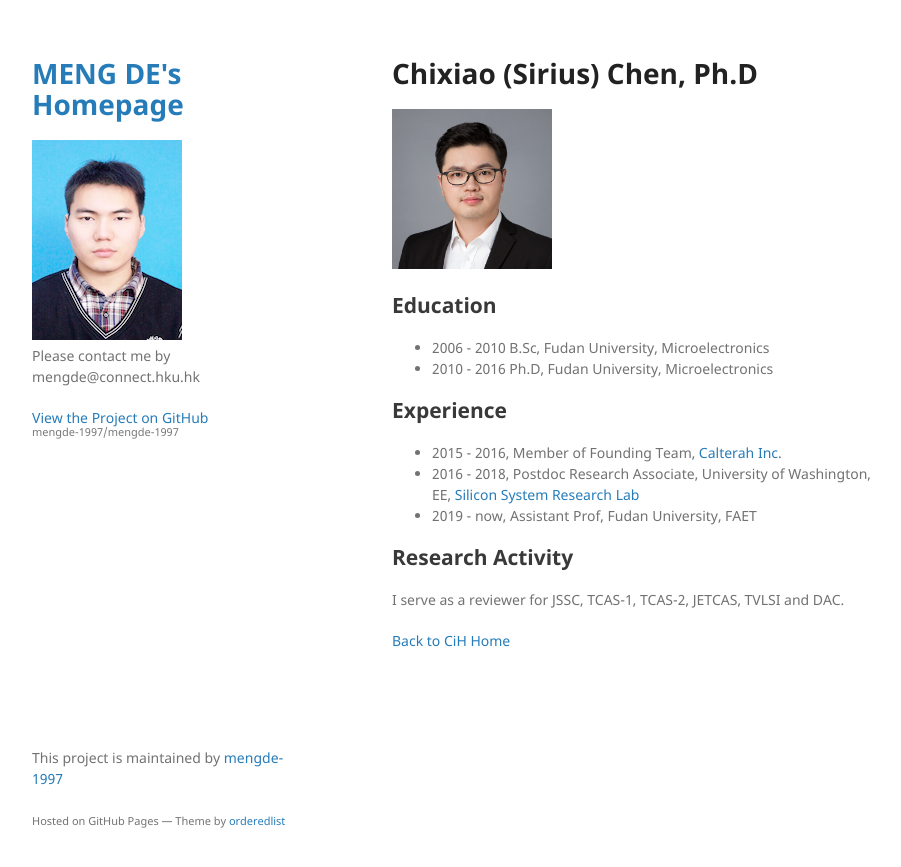
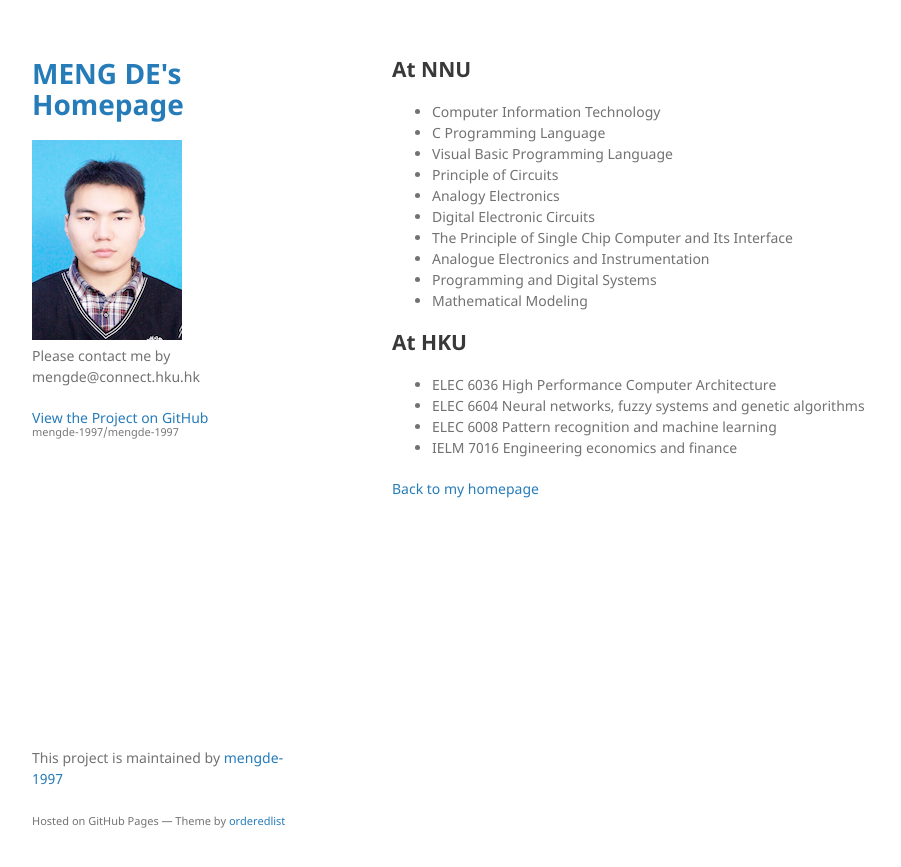
Before and after one commit to mengde-1997/mengde-1997, a Jekyll site: the page built from cxchen.md, in a window 1280 px wide. Shown: the top 867 px of the page, without its empty margins (178-1079 px from the left). Built offline with Jekyll 4.4.1, drawn with Linux system fonts in a browser that asks for light colours; our own code applies the rules of GitHub Pages for plain Markdown files.

Commit message:
Update cxchen.md

```diff
--- a/cxchen.md
+++ b/cxchen.md
@@ -2,24 +2,23 @@
 layout: default
 ---
 
+## At NNU
+* Computer Information Technology
+* C Programming Language
+* Visual Basic Programming Language
+* Principle of Circuits
+* Analogy Electronics
+* Digital Electronic Circuits
+* The Principle of Single Chip Computer and Its Interface
+* Analogue Electronics and Instrumentation
+* Programming and Digital Systems
+* Mathematical Modeling
 
-# Chixiao (Sirius) Chen, Ph.D
+## At HKU
+* ELEC 6036 High Performance Computer Architecture
+* ELEC 6604 Neural networks, fuzzy systems and genetic algorithms
+* ELEC 6008 Pattern recognition and machine learning
+* IELM 7016 Engineering economics and finance
 
-<img src="./pf3.jpg" width = "160" height = "160" alt="profile" />
 
-## Education
-
-* 2006 - 2010 B.Sc, Fudan University, Microelectronics
-* 2010 - 2016 Ph.D, Fudan University, Microelectronics
-
-## Experience
-
-* 2015 - 2016, Member of Founding Team, [Calterah Inc](http://www.calterah.com/).
-* 2016 - 2018, Postdoc Research Associate, University of Washington, EE, [Silicon System Research Lab](http://labs.ece.uw.edu/ssrl/ssrl_website/Home.html)
-* 2019 - now,  Assistant Prof, Fudan University, FAET
-
-## Research Activity
-
-I serve as a reviewer for JSSC, TCAS-1, TCAS-2, JETCAS, TVLSI and DAC.
-
-[Back to CiH Home](./)
+[Back to my homepage](./)
```
